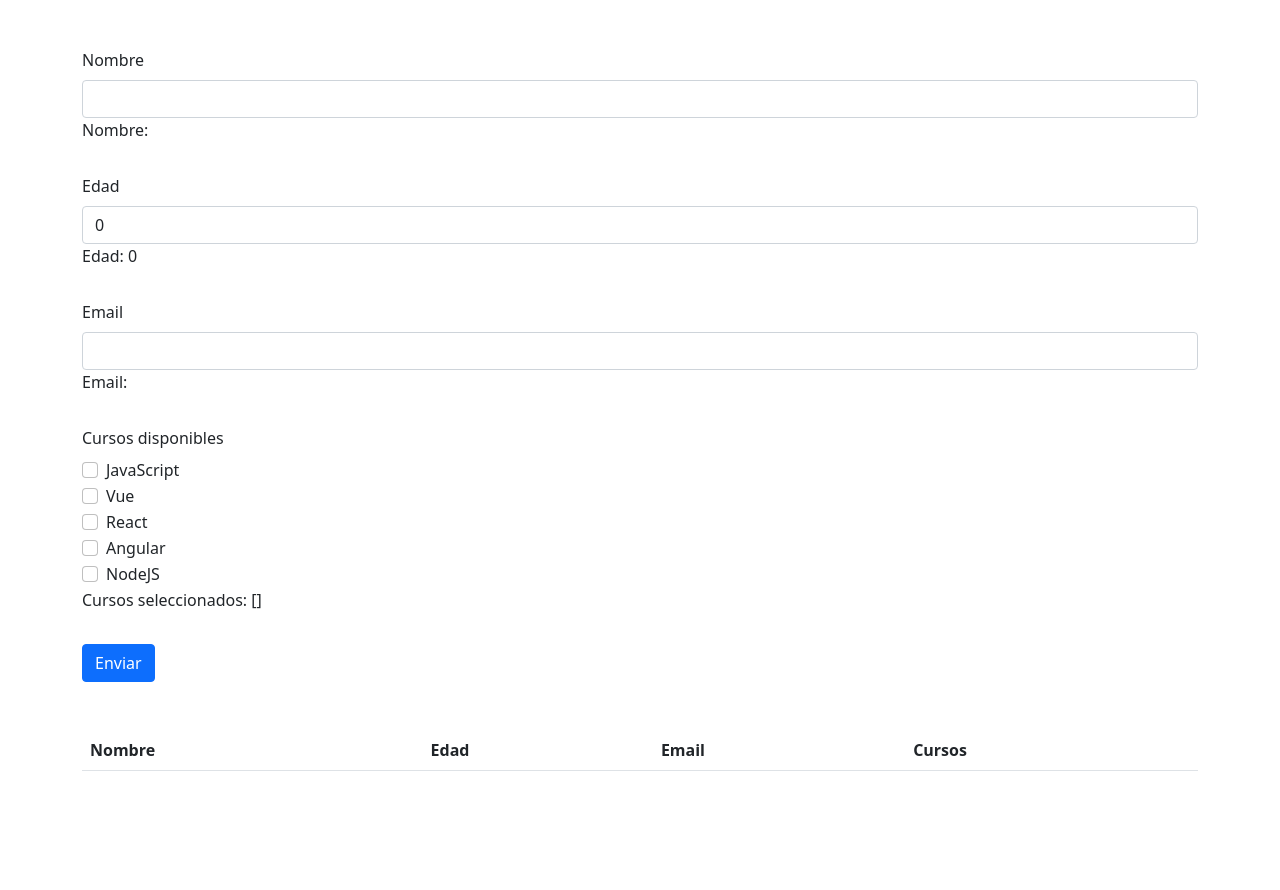
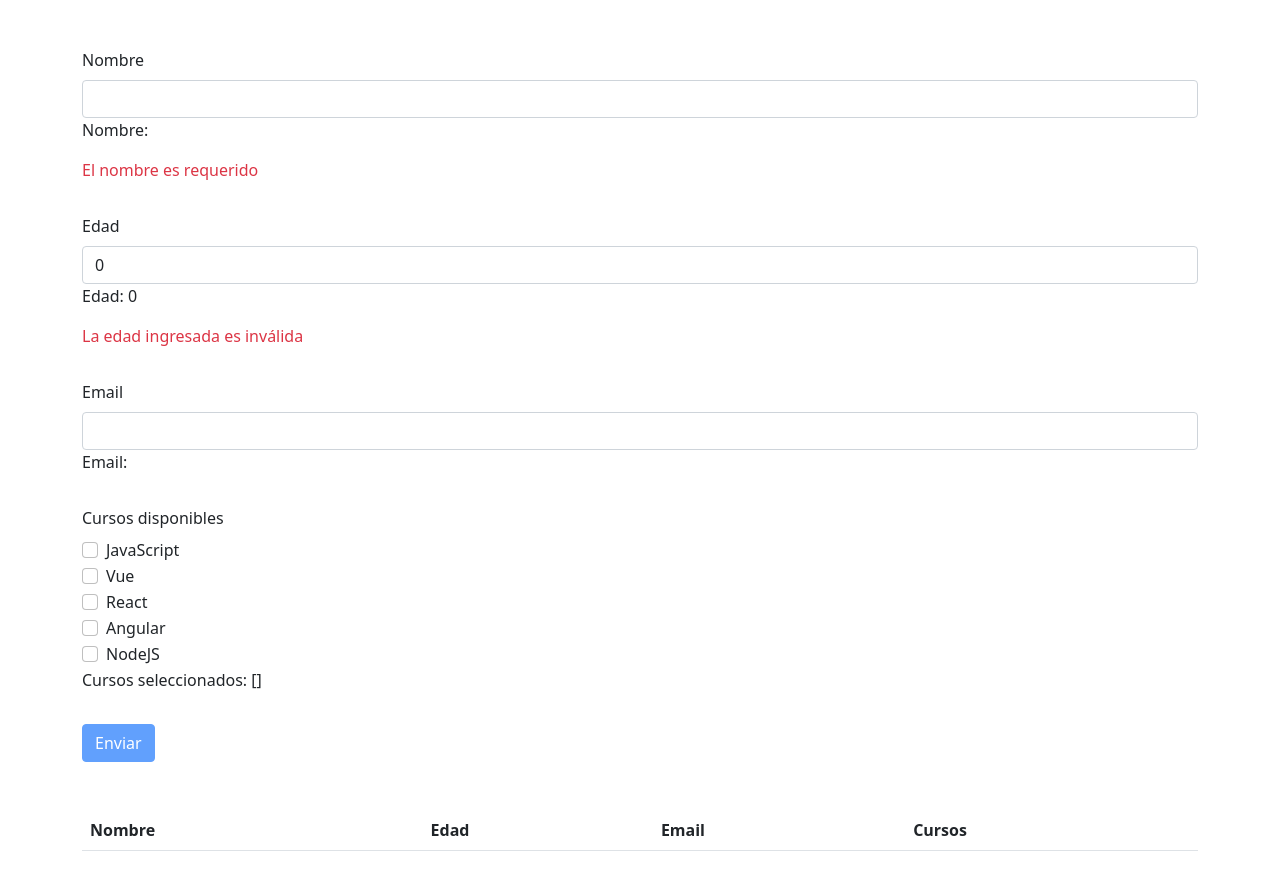
Before and after one commit to pazspera/vue-desafio-04, a Vue app: page / in a window 1280 px wide. Shown: the top 890 px of the page. Before the commit the page ends 835 px from the top, so only its background shows below. Built offline with nearby package versions, Linux system fonts and the light colour scheme.

Commit message:
agregué vuelidate y funciona. agregué validaciones para campos nombre y edad

```diff
--- a/package.json
+++ b/package.json
@@ -13,7 +13,8 @@
     "@vuelidate/validators": "^2.0.0-alpha.29",
     "bootstrap": "^5.1.3",
     "core-js": "^3.8.3",
-    "vue": "^2.6.14"
+    "vue": "^2.6.14",
+    "vuelidate": "^0.7.7"
   },
   "devDependencies": {
     "@babel/core": "^7.12.16",
--- a/src/components/FormWeb.vue
+++ b/src/components/FormWeb.vue
@@ -7,6 +7,7 @@
           <label for="name" class="form-label">Nombre</label>
           <input type="text" class="form-control" name="Name" v-model="form.name" />
           <p>Nombre: {{ form.name }}</p>
+          <p v-if="$v.form.name.$invalid" class="text-danger">El nombre es requerido</p>
         </div>
       </div>
       <!-- Edad -->
@@ -15,6 +16,7 @@
           <label for="age" class="form-label">Edad</label>
           <input type="number" name="age" class="form-control" v-model="form.age" />
           <p>Edad: {{ form.age }}</p>
+          <p v-if="$v.form.age.$invalid" class="text-danger">La edad ingresada es inválida</p>
         </div>
       </div>
       <!-- Email -->
@@ -30,19 +32,21 @@
         <div class="col">
           <p class="form-label">Cursos disponibles</p>
           <div class="form-check" v-for="course in availableCourses" :key="course.id" :value="course.name">
-            <input class="form-check-input" type="checkbox" :value="course.name" :id="course.id" v-model="form.selectedCourses" />
+            <input class="form-check-input" type="checkbox" :value="course.name" :id="course.id" v-model.number="form.selectedCourses" />
             <label :for="course.id" class="form-check-label">{{ course.name }}</label>
           </div>
           <p>Cursos seleccionados: {{ form.selectedCourses }}</p>
         </div>
       </div>
       <!-- Submit -->
-      <button type="submit" class="btn btn-primary">Enviar</button>
+      <button :disabled="$v.form.$invalid" type="submit" class="btn btn-primary">Enviar</button>
     </form>
   </div>
 </template>
 
 <script>
+import { required, integer, between } from "vuelidate/lib/validators";
+
 export default {
   name: "FormWeb",
   data() {
@@ -77,14 +81,30 @@ export default {
       },
     };
   },
+  validations: {
+    form: {
+      name: {
+        required,
+      },
+      age: {
+        required,
+        integer,
+        between: between(18, 120),
+      },
+    },
+  },
   methods: {
     submitForm() {
+      if (!this.$v.form.$invalid) {
         this.$emit("submit-form", {
           name: this.form.name,
           age: this.form.age,
           email: this.form.email,
           selectedCourses: this.form.selectedCourses,
         });
+      } else {
+        console.log("invalid form");
+      }
     },
   },
 };
--- a/src/main.js
+++ b/src/main.js
@@ -2,7 +2,9 @@ import Vue from "vue";
 import App from "./App.vue";
 import "bootstrap";
 import "bootstrap/dist/css/bootstrap.min.css";
+import Vuelidate from "vuelidate";
 
+Vue.use(Vuelidate);
 Vue.config.productionTip = false;
 
 new Vue({
```
Also changed, not shown: 1 other file (tests, documents, lock files or other folders). Lines whose indentation alone changed are shown as unchanged.
